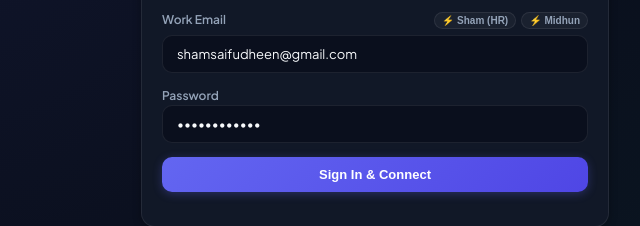
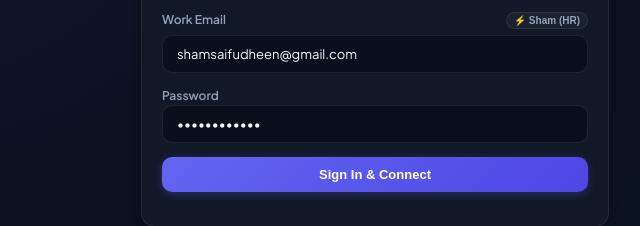
Before and after one commit to MuhammedSyamS/HighP-desktop-agent, a browser extension: page src/renderer/index.html in a window 1280 px wide. Shown: the part 294-520 px from the top of the page, 265-905 px from the left. Drawn offline with Linux system fonts and the light colour scheme; files whose address does not match are found by name.

Commit message:
changes in ui

```diff
--- a/src/renderer/index.html
+++ b/src/renderer/index.html
@@ -53,7 +53,6 @@
               <label for="email">Work Email</label>
               <div class="quick-presets">
                 <button type="button" class="preset-chip" onclick="document.getElementById('email').value='shamsaifudheen@gmail.com';document.getElementById('password').value='Password@123'">⚡ Sham (HR)</button>
-                <button type="button" class="preset-chip" onclick="document.getElementById('email').value='highphaus@gmail.com';document.getElementById('password').value='Password@123'">⚡ Midhun</button>
               </div>
             </div>
             <input type="email" id="email" value="shamsaifudheen@gmail.com" placeholder="employee@company.com" required>
```
